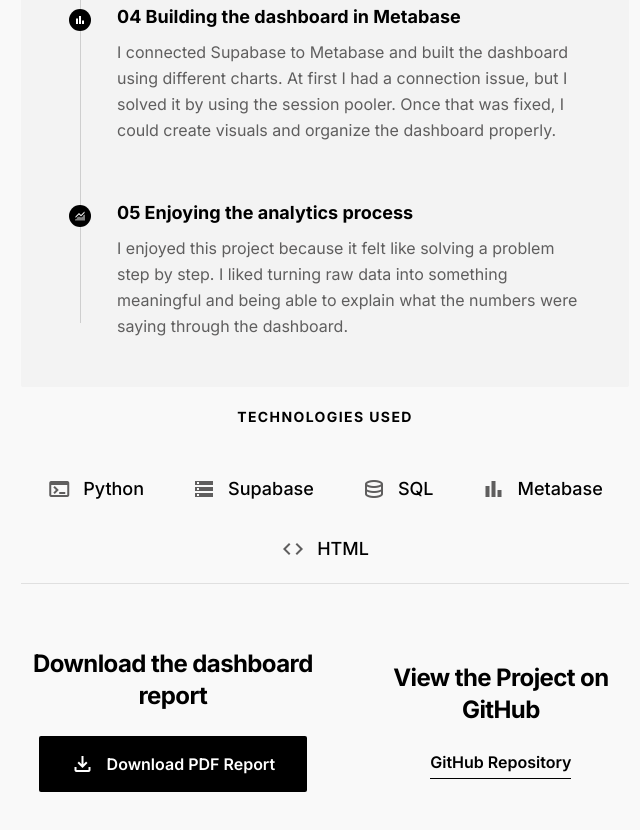
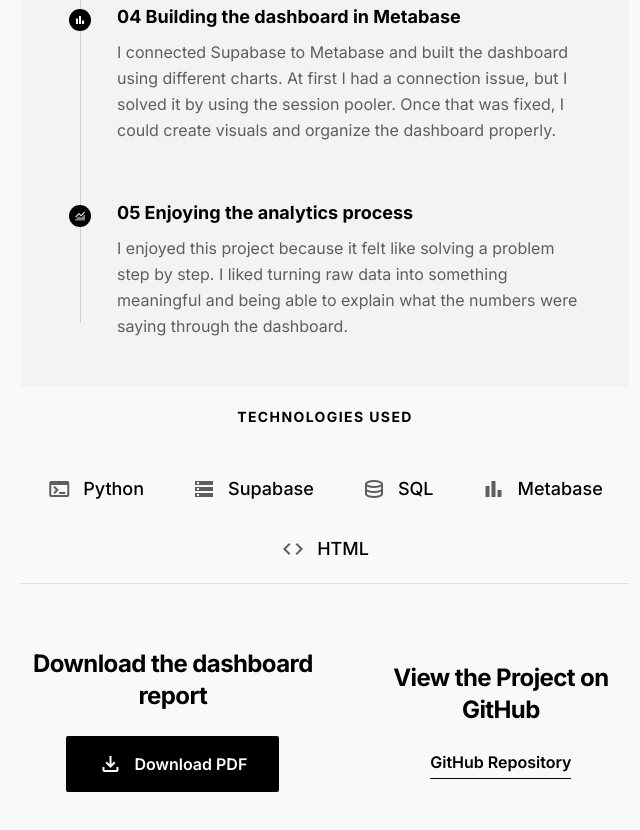
Before and after one commit to MumaSiaga/student-performance-analytics, a plain HTML site: page index.html in a window 1280 px wide. Shown: the part 1605-2435 px from the top of the page, without its empty margins (479-1119 px from the left). Drawn offline with nearby package versions, Linux system fonts and the light colour scheme.

Commit message:
updated download button

```diff
--- a/index.html
+++ b/index.html
@@ -231,7 +231,7 @@
             class="bg-darkink text-white px-8 py-4 text-base font-semibold rounded-sm hover:opacity-90 transition inline-flex items-center gap-3"
           >
             <span class="material-symbols-outlined">download</span>
-            Download PDF Report
+            Download PDF
           </a>
         </div>
 
```
